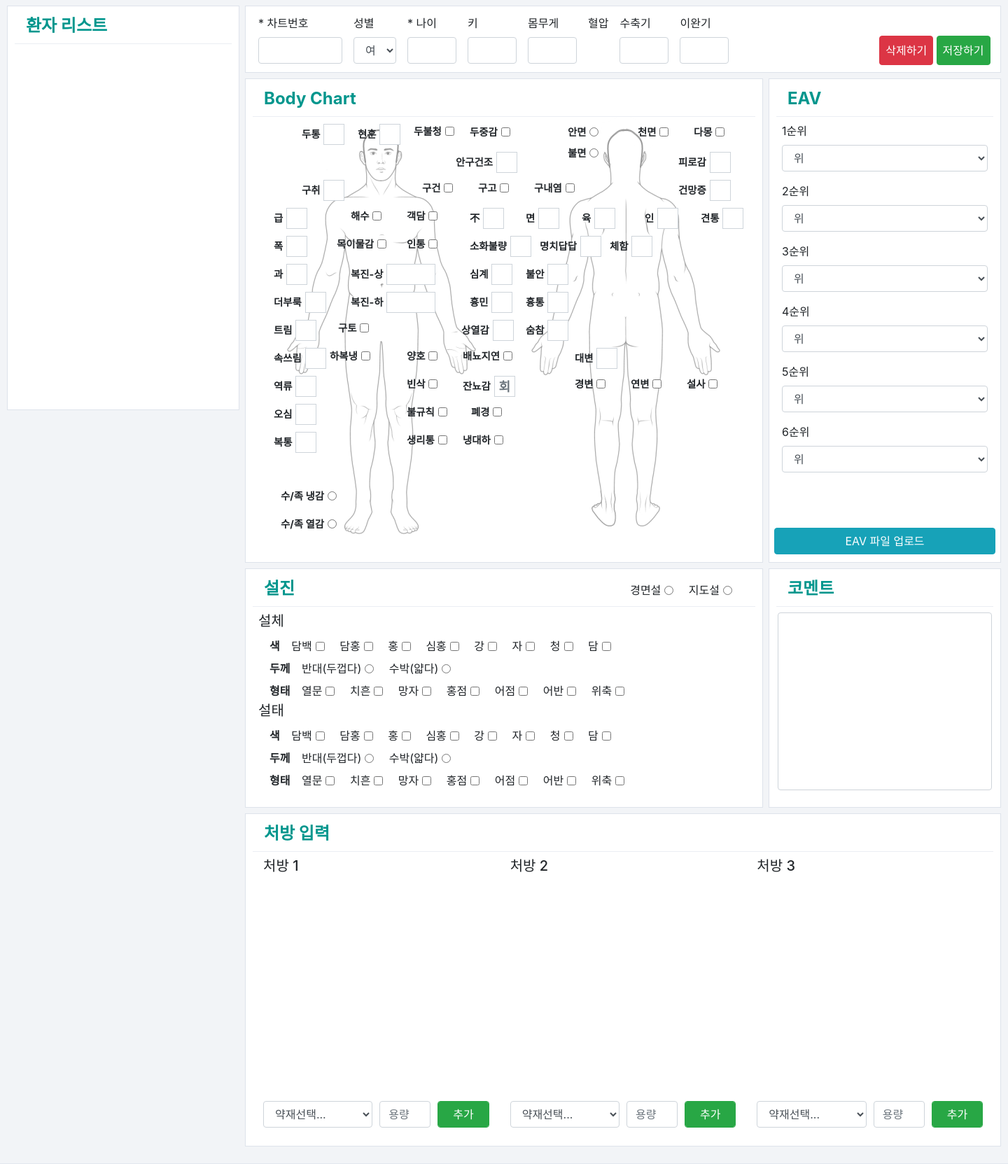
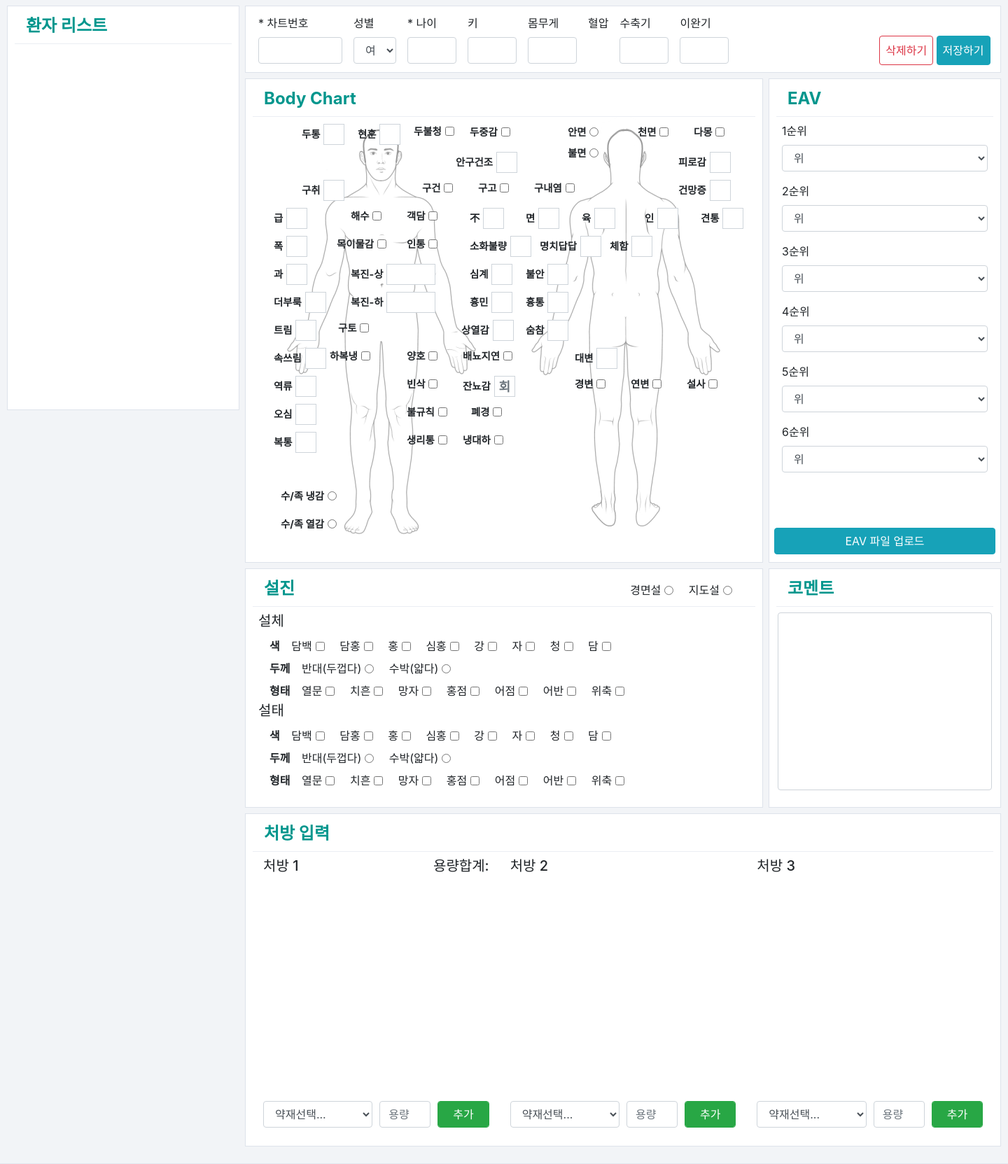
Before and after one commit to weedahm/data-collection-web, a Django app: page / in a window 1440 px wide. Shown: the part 140-1803 px from the top of the page at 70% size. Run offline with Django 3.2, Linux system fonts and the light colour scheme; the visitor is signed in with stand-in values (Sample User, id 1); data that the repository does not hold is empty; some libraries are stand-ins or nearby versions.

Commit message:
커미잇

```diff
--- a/weedahm/data_collecting/static/js/custom.js
+++ b/weedahm/data_collecting/static/js/custom.js
@@ -80,6 +80,7 @@ function init_vaild_check() {
                     set_prescription(response.prescription)
                 }
                 if ($.isEmptyObject(response)) {
+                    $('.prescription').find('tbody').empty()
                     $('#patient-data-submit')[0].reset()
                     $('#input-chart-id').val(chart_id)
                 }
@@ -135,7 +136,6 @@ function init_vaild_check() {
     });
 
     $(".bodychart").on("change paste keyup", function () {
-        console.log("on change")
         var a = $(this).val()
         if (a > 6) {
             $(this).addClass('is-invalid');
@@ -276,6 +276,7 @@ function init_get_patient_list() {
         })
         $('#patientList a').on('click', function (e) {
             e.preventDefault()
+            $('#patient-data-submit')[0].reset()
             $('#input-chart-id').val($(this).attr('href'))
             $('#input-chart-id').trigger('change')
         })
@@ -295,10 +296,16 @@ function init_events() {
         var $tbody = $(this).closest('.prescription').find('tbody')
         var medicine = $(this).closest('.form-row').find('select').val()
         var gram = $(this).closest('.form-row').find('input').val()
-        $tbody.append(get_table_row(medicine, gram))
-        $tbody.find('button.close').on('click', function () {
-            $(this).closest('tr').remove()
-        })
+        if (gram == '') {
+            $(this).closest('.form-row').find('input').addClass('is-invalid')
+        } else {
+            $(this).closest('.form-row').find('input').removeClass('is-invalid')
+            $(this).closest('prescription').find('span.sum').append("test")
+            $tbody.append(get_table_row(medicine, gram))
+            $tbody.find('button.close').on('click', function () {
+                $(this).closest('tr').remove()
+            })
+        }
     })
 }
 
--- a/weedahm/data_collecting/templates/data_collecting/base.html
+++ b/weedahm/data_collecting/templates/data_collecting/base.html
@@ -5,6 +5,7 @@
         <meta http-equiv="X-UA-Compatible" content="IE=edge">
         <meta name="viewport" content="width=device-width, initial-scale=1, shrink-to-fit=no">
 
+        <link rel="icon" href="/static/images/logo.png">
         <link rel="stylesheet" href="https://stackpath.bootstrapcdn.com/bootstrap/4.1.1/css/bootstrap.min.css" integrity="sha384-WskhaSGFgHYWDcbwN70/dfYBj47jz9qbsMId/iRN3ewGhXQFZCSftd1LZCfmhktB" crossorigin="anonymous">
         <link href="https://cdnjs.cloudflare.com/ajax/libs/bootstrap-datepicker/1.8.0/css/bootstrap-datepicker.standalone.min.css" rel="stylesheet" />
         <link rel="stylesheet" href="https://cdnjs.cloudflare.com/ajax/libs/font-awesome/4.7.0/css/font-awesome.min.css">
--- a/weedahm/data_collecting/templates/data_collecting/main.html
+++ b/weedahm/data_collecting/templates/data_collecting/main.html
@@ -82,11 +82,11 @@
                     </div>
 
                     <div class="form-group basic-information-btn-group">
-                        <button id="delete-btn" class="btn btn-danger btn-custom" type="button" data-toggle="modal" data-target="#deleteModal">
+                        <button id="delete-btn" class="btn btn-outline-danger btn-custom" type="button" data-toggle="modal" data-target="#deleteModal">
                             삭제하기
                         </button>
 
-                        <input id="submit-btn" class="btn btn-success btn-custom" type="submit" value="저장하기">
+                        <input id="submit-btn" class="btn btn-info btn-custom" type="submit" value="저장하기">
                         <span class="fa"></span>
                         </input>
                     </div>
@@ -567,7 +567,7 @@
                     </div>
 
                     <div class="btn-eav-upload">
-                        <button class="btn btn-info" type="submit" style="width: 100%">EAV 파일 업로드</button>
+                        <button class="btn btn-info" type="button" style="width: 100%">EAV 파일 업로드</button>
                     </div>
                 </div>
             </div>
@@ -823,7 +823,7 @@
                 <div class="section-prescription-form container">
                     <div class="row">
                         <div class="prescription first col-md col-sm">
-                            <h5>처방 1</h5>
+                            <h5>처방 1 <span style="float: right;">용량합계: <span class=".sum"></span></span></h5>
                             {% include "data_collecting/prescription-table.html" %}
                         </div>
                         <div class="prescription second col-md col-sm">
```
